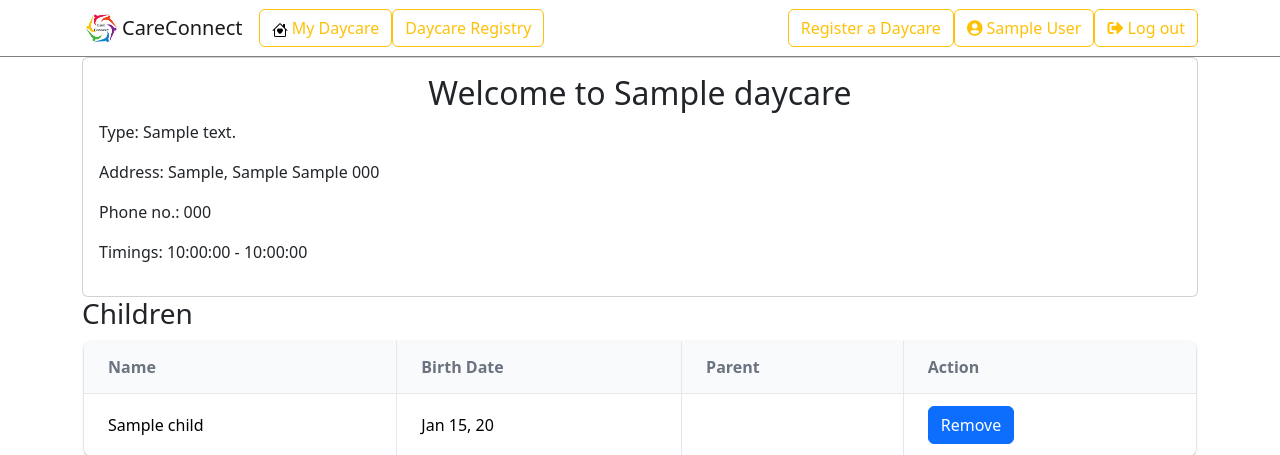
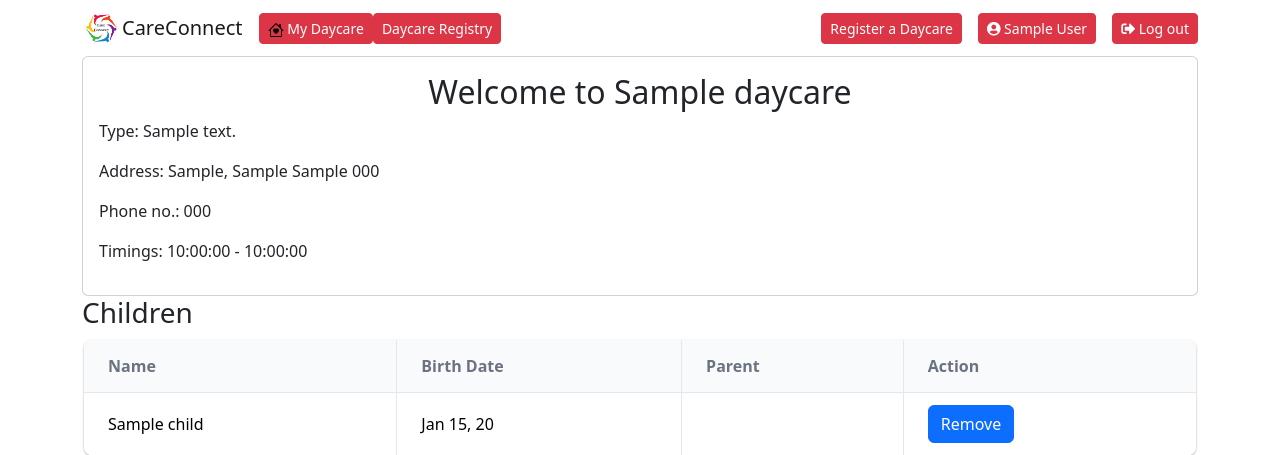
Before and after one commit to joytech360/JollySailors, a Flask app: page /my_daycare in a window 1280 px wide. Shown: the top 455 px of the page. Run offline with Flask 3, Linux system fonts and the light colour scheme; a user stored in the database is signed in; tables that the repository leaves empty hold one stand-in row (values such as "Sample post"); some libraries are stand-ins or nearby versions.

Commit message:
Slightly changed the nav bar style for logged in users.

```diff
--- a/app/templates/base.html
+++ b/app/templates/base.html
@@ -10,7 +10,7 @@
 {% endblock %}
 
 {% block navbar %}
-<nav class="navbar navbar-expand-lg bg-body-tertiary" style="border-bottom: 1px solid gray">
+<nav class="navbar navbar-expand-lg bg-body-tertiary">
   <div class="container">
     <span><img alt="Brand" src="{{ url_for('brand_logo') }}" style="width:40px;border-radius: 6px;"></span>
     <a class="navbar-brand" href="{{ url_for('index') }}">CareConnect</a>
@@ -31,7 +31,7 @@
             {% if current_user.is_daycare_admin() %}
             <ul class="navbar-nav">
                 <li class="nav-item">
-                    <a href="{{ url_for('my_daycare') }}" class="btn btn-outline-warning">
+                    <a href="{{ url_for('my_daycare') }}" class="btn btn-danger btn-sm">
                         <img src="{{ url_for('static', filename='house-heart.svg') }}" alt="">
                         My Daycare
                     </a>
@@ -40,31 +40,31 @@
             {% endif %}
             <ul class="navbar-nav me-auto">
                 <li class="nav-item">
-                    <a href="{{ url_for('daycare_registry') }}"  class="btn btn-outline-warning">Daycare Registry</a>
+                    <a href="{{ url_for('daycare_registry') }}"  class="btn btn-danger btn-sm">Daycare Registry</a>
                 </li>
 {#                <li>#}
 {#                    <form class="d-flex" role="search">#}
 {#                        <input class="form-control me-2" type="search" placeholder="Search" aria-label="Search">#}
-{#                        <button class="btn btn-outline-warning" type="submit">Search</button>#}
+{#                        <button class="btn btn-danger btn-sm" type="submit">Search</button>#}
 {#                    </form>#}
 {#                </li>#}
             </ul>
 
             <ul class="navbar-nav d-flex">
 
-                <li class="nav-item">
-                    <a href="{{ url_for('register_daycare') }}" class="btn btn-outline-warning">
+                <li class="nav-item" style="margin-left:1em">
+                    <a href="{{ url_for('register_daycare') }}" class="btn btn-danger btn-sm">
                         Register a Daycare
                     </a>
                 </li>
-                <li class="nav-item">
-                    <a href="{{ url_for('parent') }}" class="btn btn-outline-warning" title="Edit profile">
+                <li class="nav-item" style="margin-left:1em">
+                    <a href="{{ url_for('parent') }}" class="btn btn-danger btn-sm" title="Edit profile">
                         <i class="fas fa-user-circle"></i>
                         {{ current_user.name}}
                     </a>
                 </li>
-                <li class="nav-item">
-                    <a href="{{ url_for('logout') }}" class="btn btn-outline-warning" title="Log out">
+                <li class="nav-item" style="margin-left:1em">
+                    <a href="{{ url_for('logout') }}" class="btn btn-danger btn-sm" title="Log out">
                         <i class="fas fa-sign-out-alt"></i>
                         Log out
                     </a>
```
